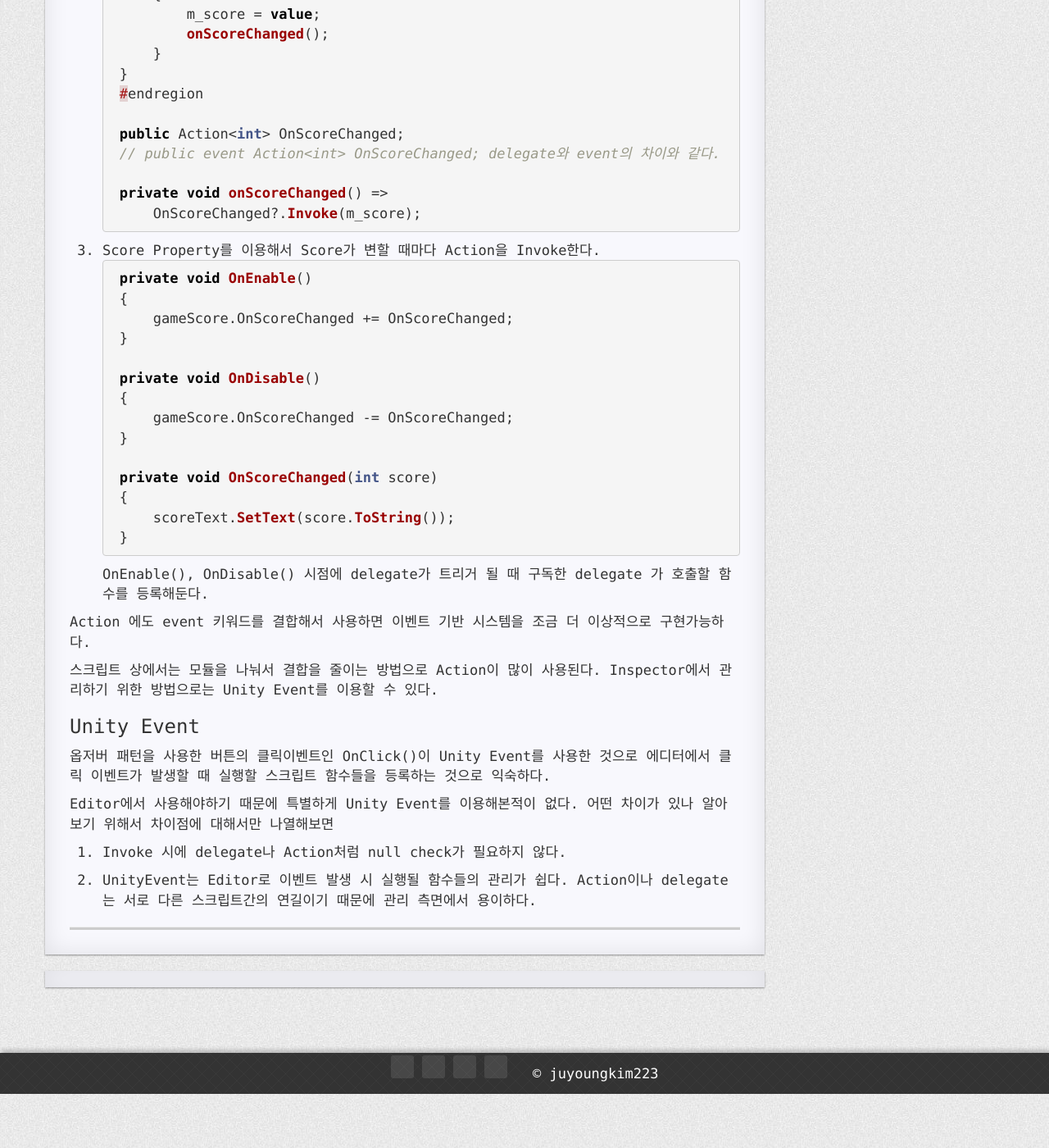
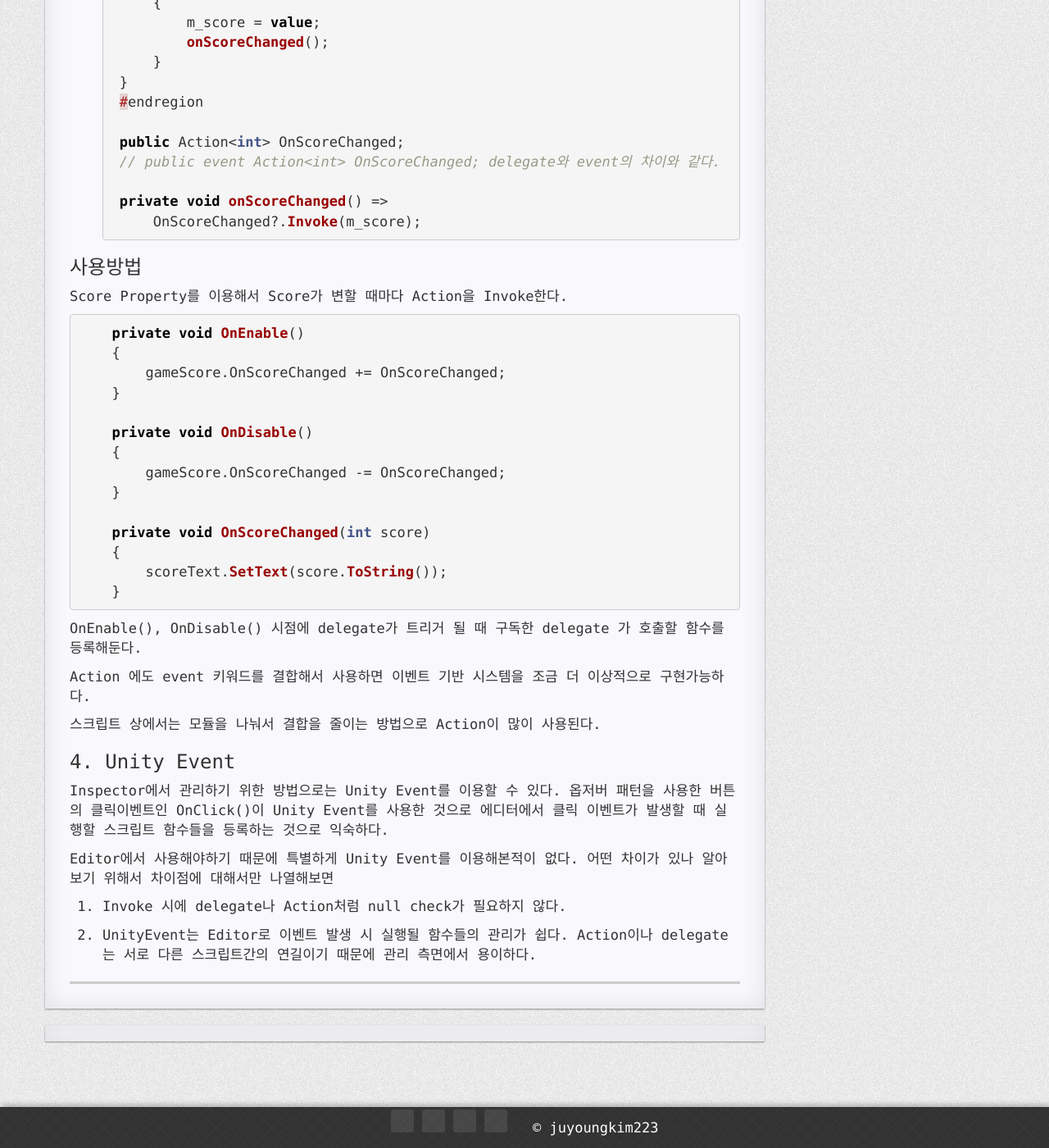
Before and after one commit to juyoungkim223/juyoungkim223.github.io, a Jekyll site: the page built from _posts/2023-05-07-Unity Event.md, in a window 1280 px wide and 1400 px high, scrolled down 2519 px. Shown: the whole window at 82% size. Built offline with Jekyll 4.4.1, drawn with Linux system fonts in a browser that asks for light colours; comment, search, counter and statistics services are not loaded; a style sheet for code colours, icons or effects is not loaded; some of the changed text lies outside the part shown.

Commit message:
update post

````diff
--- a/_posts/2023-05-07-Unity Event.md
+++ b/_posts/2023-05-07-Unity Event.md
@@ -121,7 +121,8 @@ delegate와의 차이는 미리 인스턴스를 생성할 필요가 없다.
         OnScoreChanged?.Invoke(m_score);
 ```
 
-3. Score Property를 이용해서 Score가 변할 때마다 Action을 Invoke한다.
+### 사용방법
+Score Property를 이용해서 Score가 변할 때마다 Action을 Invoke한다.
 ```csharp
     private void OnEnable()
     {
@@ -142,12 +143,12 @@ OnEnable(), OnDisable() 시점에 delegate가 트리거 될 때 구독한 delega
 
 Action 에도 event 키워드를 결합해서 사용하면 이벤트 기반 시스템을 조금 더 이상적으로 구현가능하다.
 
-스크립트 상에서는 모듈을 나눠서 결합을 줄이는 방법으로 Action이 많이 사용된다. Inspector에서 관리하기 위한 방법으로는 Unity Event를 이용할 수 있다.
+스크립트 상에서는 모듈을 나눠서 결합을 줄이는 방법으로 Action이 많이 사용된다.
 
 
 
-### Unity Event
-
+### 4. Unity Event
+Inspector에서 관리하기 위한 방법으로는 Unity Event를 이용할 수 있다.
 옵저버 패턴을 사용한 버튼의 클릭이벤트인 OnClick()이 Unity Event를 사용한 것으로 에디터에서 클릭 이벤트가 발생할 때 실행할 스크립트 함수들을 등록하는 것으로 익숙하다.
 
 Editor에서 사용해야하기 때문에 특별하게 Unity Event를 이용해본적이 없다. 어떤 차이가 있나 알아보기 위해서 차이점에 대해서만 나열해보면
````
Also changed, not shown: other parts of _posts/2023-05-07-Unity Event.md (+3 -3 lines).
